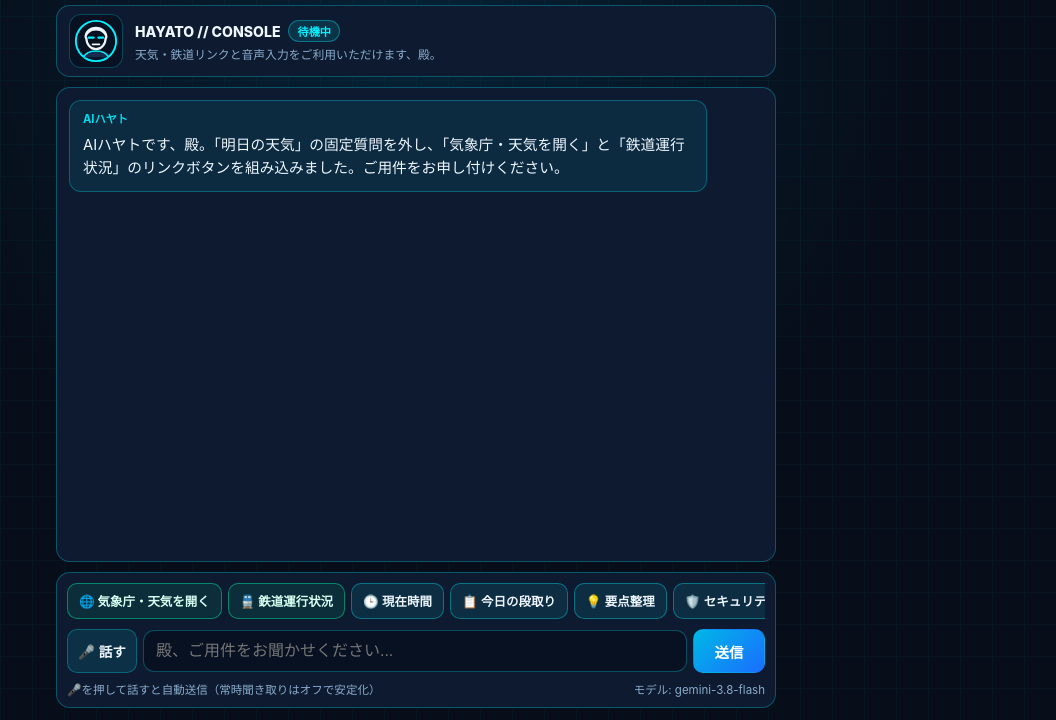
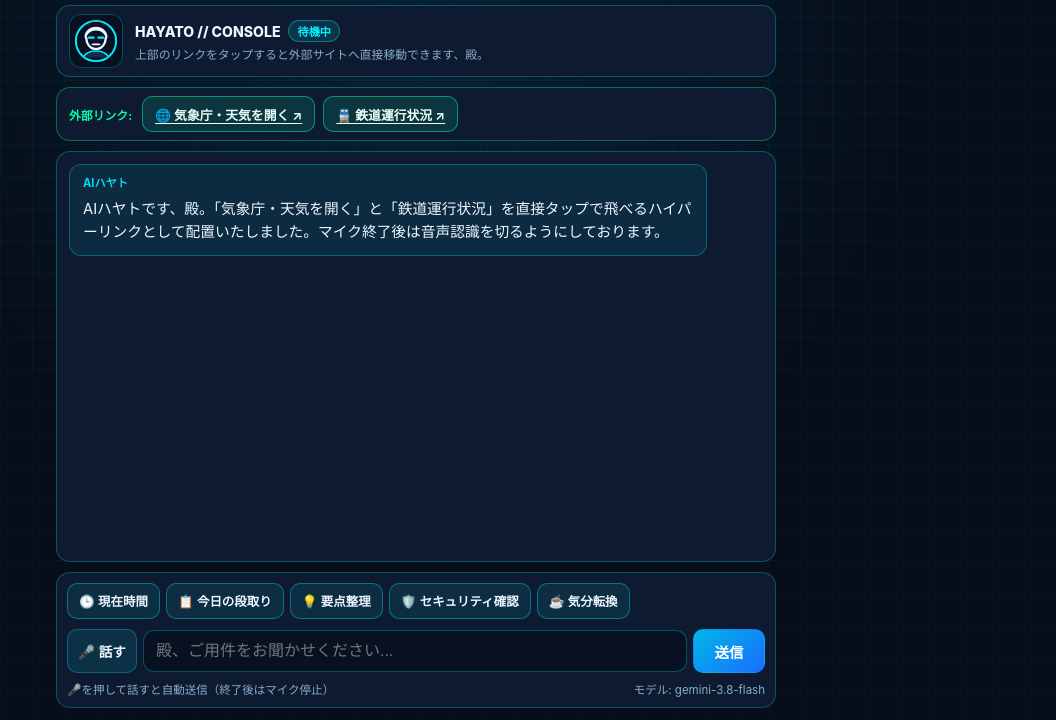
Before and after one commit to keisukeishizuka1-boop/ai-hayato, a plain HTML site: page index.html in a window 1280 px wide. Shown: the part 80-800 px from the top of the page, without its empty margins (224-1280 px from the left). Drawn offline with Linux system fonts and the light colour scheme.

Commit message:
Update index.html

```diff
--- a/index.html
+++ b/index.html
@@ -5,7 +5,7 @@
   <meta name="viewport" content="width=device-width, initial-scale=1.0, maximum-scale=1.0, user-scalable=no, viewport-fit=cover" />
   <meta name="apple-mobile-web-app-capable" content="yes" />
   <meta name="apple-mobile-web-app-status-bar-style" content="black-translucent" />
-  <title>AIハヤト - 音声入力＋軽量イラストコンソール</title>
+  <title>AIハヤト - ハイパーリンク＆音声入力コンソール</title>
   <style>
     :root {
       --bg-main: #070d19;
@@ -263,10 +263,51 @@
       text-overflow: ellipsis;
     }
 
+    /* 直接飛べる外部リンクバー（ハイパーリンク） */
+    .hyperlink-bar {
+      background: var(--bg-card);
+      border: 1px solid rgba(0, 255, 170, 0.35);
+      border-radius: 14px;
+      padding: 8px 12px;
+      display: flex;
+      align-items: center;
+      gap: 8px;
+      flex-wrap: wrap;
+    }
+
+    .hyperlink-label {
+      font-size: 0.74rem;
+      font-weight: 700;
+      color: var(--green);
+      margin-right: 2px;
+    }
+
+    .hyperlink-btn {
+      display: inline-flex;
+      align-items: center;
+      gap: 5px;
+      padding: 7px 12px;
+      min-height: 36px;
+      border-radius: 10px;
+      background: rgba(0, 255, 170, 0.12);
+      border: 1px solid rgba(0, 255, 170, 0.48);
+      color: #e6fff6;
+      font-size: 0.8rem;
+      font-weight: 700;
+      text-decoration: underline;
+      text-underline-offset: 3px;
+      cursor: pointer;
+    }
+
+    .hyperlink-btn:active {
+      background: rgba(0, 255, 170, 0.25);
+      transform: scale(0.97);
+    }
+
     /* チャット表示エリア */
     .chat-panel {
       flex: 1;
-      min-height: 150px;
+      min-height: 140px;
       background: var(--bg-card);
       border: 1px solid var(--border);
       border-radius: 14px;
@@ -349,7 +390,7 @@
       color: var(--red);
     }
 
-    /* 定型質問＋リンクエリア */
+    /* 定型質問＋入力エリア */
     .composer {
       background: var(--bg-card);
       border: 1px solid var(--border);
@@ -385,15 +426,6 @@
       min-height: 36px;
       cursor: pointer;
       white-space: nowrap;
-      display: inline-flex;
-      align-items: center;
-      text-decoration: none;
-    }
-
-    .quick-btn.ext-link {
-      background: rgba(0, 255, 170, 0.09);
-      border-color: rgba(0, 255, 170, 0.42);
-      color: #d6fff0;
     }
 
     .quick-btn:active {
@@ -535,7 +567,7 @@
           <span>AIハヤト</span>
           <span class="status-pill" id="keyStatusPill">キー未設定</span>
         </div>
-        <div class="brand-sub" id="subStatusText">押して話せる音声入力＋軽量イラスト</div>
+        <div class="brand-sub" id="subStatusText">押して話せる音声入力＋直接リンク</div>
       </div>
 
       <div class="controls-right">
@@ -567,14 +599,25 @@
           <span class="avatar-name">HAYATO // CONSOLE</span>
           <span class="avatar-state-tag" id="avatarStateTag">待機中</span>
         </div>
-        <div class="avatar-caption" id="avatarCaption">天気・鉄道リンクと音声入力をご利用いただけます、殿。</div>
+        <div class="avatar-caption" id="avatarCaption">リンクをタップすると外部サイトへ直接移動できます、殿。</div>
       </div>
     </section>
+
+    <!-- 直接タップで外部サイトへ飛べるハイパーリンク欄 -->
+    <nav class="hyperlink-bar" aria-label="外部サイト直接リンク">
+      <span class="hyperlink-label">外部リンク:</span>
+      <a class="hyperlink-btn" href="https://www.jma.go.jp/bosai/forecast/" target="_blank" rel="noopener noreferrer">
+        🌐 気象庁・天気を開く ↗
+      </a>
+      <a class="hyperlink-btn" href="https://transit.yahoo.co.jp/traininfo" target="_blank" rel="noopener noreferrer">
+        🚆 鉄道運行状況 ↗
+      </a>
+    </nav>
 
     <main class="chat-panel" id="chatPanel" aria-live="polite"></main>
 
     <section class="composer">
-      <div class="quick-list" id="quickList" aria-label="定型質問と外部リンク"></div>
+      <div class="quick-list" id="quickList" aria-label="定型質問"></div>
 
       <div class="composer-row">
         <button class="btn mic-btn" id="micBtn" type="button" aria-label="音声で質問する">🎤 話す</button>
@@ -588,7 +631,7 @@
         <button class="btn btn-primary send-btn" id="sendBtn" type="button">送信</button>
       </div>
       <div class="helper-row">
-        <span id="micSupportHint">🎤を押して話すと自動送信（常時聞き取りはオフで安定化）</span>
+        <span id="micSupportHint">🎤を押して話すと自動送信（終了後はマイク停止）</span>
         <span id="activeModelLabel">モデル: gemini-3.8-flash</span>
       </div>
     </section>
@@ -617,7 +660,6 @@
   </div>
 
   <script>
-    // 定型質問ボタン（『明日の天気』の固定質問は削除済み）
     const QUICK_PROMPTS = [
       {
         label: "🕒 現在時間",
@@ -638,18 +680,6 @@
       {
         label: "☕ 気分転換",
         prompt: "少し頭を休めたいときに短時間でリフレッシュできる工夫を教えてください。"
-      }
-    ];
-
-    // 外部サイトへのリンクボタン（必要に応じてURLを書き換え可能）
-    const EXTERNAL_LINKS = [
-      {
-        label: "🌐 気象庁・天気を開く",
-        url: "https://www.jma.go.jp/bosai/forecast/"
-      },
-      {
-        label: "🚆 鉄道運行状況",
-        url: "https://transit.yahoo.co.jp/traininfo"
       }
     ];
 
@@ -775,6 +805,20 @@
       }
     }
 
+    function releaseMicrophone(useAbort = false) {
+      isListening = false;
+      micBtn.classList.remove("listening");
+      micBtn.textContent = "🎤 話す";
+      if (!recognition) return;
+      try {
+        if (useAbort && typeof recognition.abort === "function") {
+          recognition.abort();
+        } else if (typeof recognition.stop === "function") {
+          recognition.stop();
+        }
+      } catch (e) {}
+    }
+
     function speakJapanese(text, force = false, targetMsgEl = null) {
       if (!("speechSynthesis" in window)) return;
       if (!force && !voiceEnabled) return;
@@ -844,11 +888,12 @@
         micBtn.classList.add("listening");
         micBtn.textContent = "⏹ 停止";
         subStatusText.textContent = "🎤 音声を聞き取り中...";
-        setAvatarVisualState("listening", "お話しください、殿。終わりましたら自動送信いたします。");
+        setAvatarVisualState("listening", "お話しください、殿。終わりましたらマイクを停止し自動送信します。");
       };
 
       recognition.onresult = (event) => {
         const transcript = event?.results?.[0]?.[0]?.transcript ? event.results[0][0].transcript.trim() : "";
+        releaseMicrophone(true);
         if (transcript) {
           promptInput.value = transcript;
           handleSend(transcript, `🎤 ${transcript}`);
@@ -857,17 +902,20 @@
 
       recognition.onerror = (event) => {
         const errCode = event?.error || "";
+        releaseMicrophone(true);
         if (errCode === "not-allowed" || errCode === "service-not-allowed") {
           appendMessage("error", "マイクの使用が許可されていません。Safariのマイク設定をご確認ください、殿。");
         } else if (errCode !== "aborted" && errCode !== "no-speech") {
           appendMessage("error", `音声認識で問題が発生しました（${errCode}）。文字入力でも送信できます。`);
         }
+        if (!isSending) {
+          subStatusText.textContent = "待機中";
+          setAvatarVisualState("idle", "待機中でございます、殿。");
+        }
       };
 
       recognition.onend = () => {
-        isListening = false;
-        micBtn.classList.remove("listening");
-        micBtn.textContent = "🎤 話す";
+        releaseMicrophone(false);
         if (!isSending) {
           subStatusText.textContent = "待機中";
           setAvatarVisualState("idle", "待機中でございます、殿。");
@@ -879,14 +927,17 @@
       if (!recognition || isSending) return;
       stopSpeech();
       if (isListening) {
-        try {
-          recognition.stop();
-        } catch (e) {}
+        releaseMicrophone(true);
+        if (!isSending) {
+          subStatusText.textContent = "待機中";
+          setAvatarVisualState("idle", "マイクを停止しました、殿。");
+        }
         return;
       }
       try {
         recognition.start();
       } catch (e) {
+        releaseMicrophone(true);
         appendMessage("error", "マイクを起動できませんでした。少し待ってから再度お試しください、殿。");
       }
     });
@@ -964,17 +1015,6 @@
 
     function renderQuickButtons() {
       quickList.innerHTML = "";
-
-      EXTERNAL_LINKS.forEach((linkItem) => {
-        const extLink = document.createElement("a");
-        extLink.className = "quick-btn ext-link";
-        extLink.textContent = linkItem.label;
-        extLink.href = linkItem.url;
-        extLink.target = "_blank";
-        extLink.rel = "noopener noreferrer";
-        quickList.appendChild(extLink);
-      });
-
       QUICK_PROMPTS.forEach((item) => {
         const btn = document.createElement("button");
         btn.type = "button";
@@ -990,10 +1030,10 @@
 
     function initGreeting() {
       chatPanel.innerHTML = "";
-      setAvatarVisualState("idle", "天気・鉄道リンクと音声入力をご利用いただけます、殿。");
+      setAvatarVisualState("idle", "上部のリンクをタップすると外部サイトへ直接移動できます、殿。");
       appendMessage(
         "hayato",
-        "AIハヤトです、殿。「明日の天気」の固定質問を外し、「気象庁・天気を開く」と「鉄道運行状況」のリンクボタンを組み込みました。ご用件をお申し付けください。",
+        "AIハヤトです、殿。「気象庁・天気を開く」と「鉄道運行状況」を直接タップで飛べるハイパーリンクとして配置いたしました。マイク終了後は音声認識を切るようにしております。",
         "AIハヤト",
         { allowSpeak: false }
       );
@@ -1071,17 +1111,22 @@
       refreshKeyStatus();
       keyModal.classList.remove("open");
       stopSpeech();
+      releaseMicrophone(true);
       setAvatarVisualState("idle", "APIキーを削除しました。再設定をお待ちしております。");
       appendMessage("hayato", "保存されていたAPIキーを削除しました。再び接続される際は「API設定」からご入力ください。");
     });
 
     clearChatBtn.addEventListener("click", () => {
       stopSpeech();
-      if (isListening && recognition) {
-        try { recognition.stop(); } catch (e) {}
-      }
+      releaseMicrophone(true);
       conversationHistory.length = 0;
       initGreeting();
+    });
+
+    document.addEventListener("visibilitychange", () => {
+      if (document.hidden && isListening) {
+        releaseMicrophone(true);
+      }
     });
 
     function formatFriendlyError(rawMessage, statusCode) {
@@ -1170,6 +1215,7 @@
       }
 
       stopSpeech();
+      releaseMicrophone(true);
       isSending = true;
       sendBtn.disabled = true;
       micBtn.disabled = true;
```
